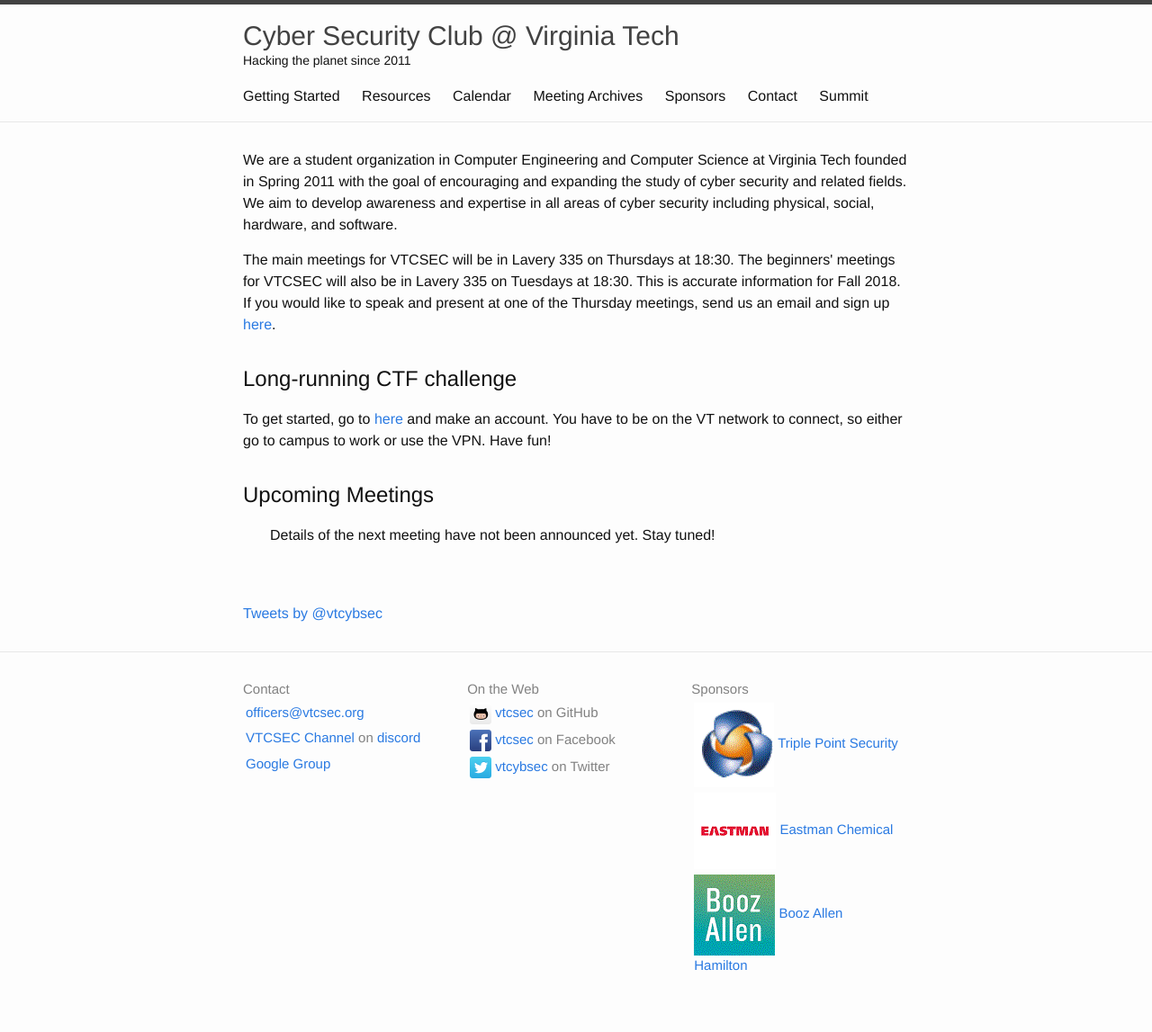
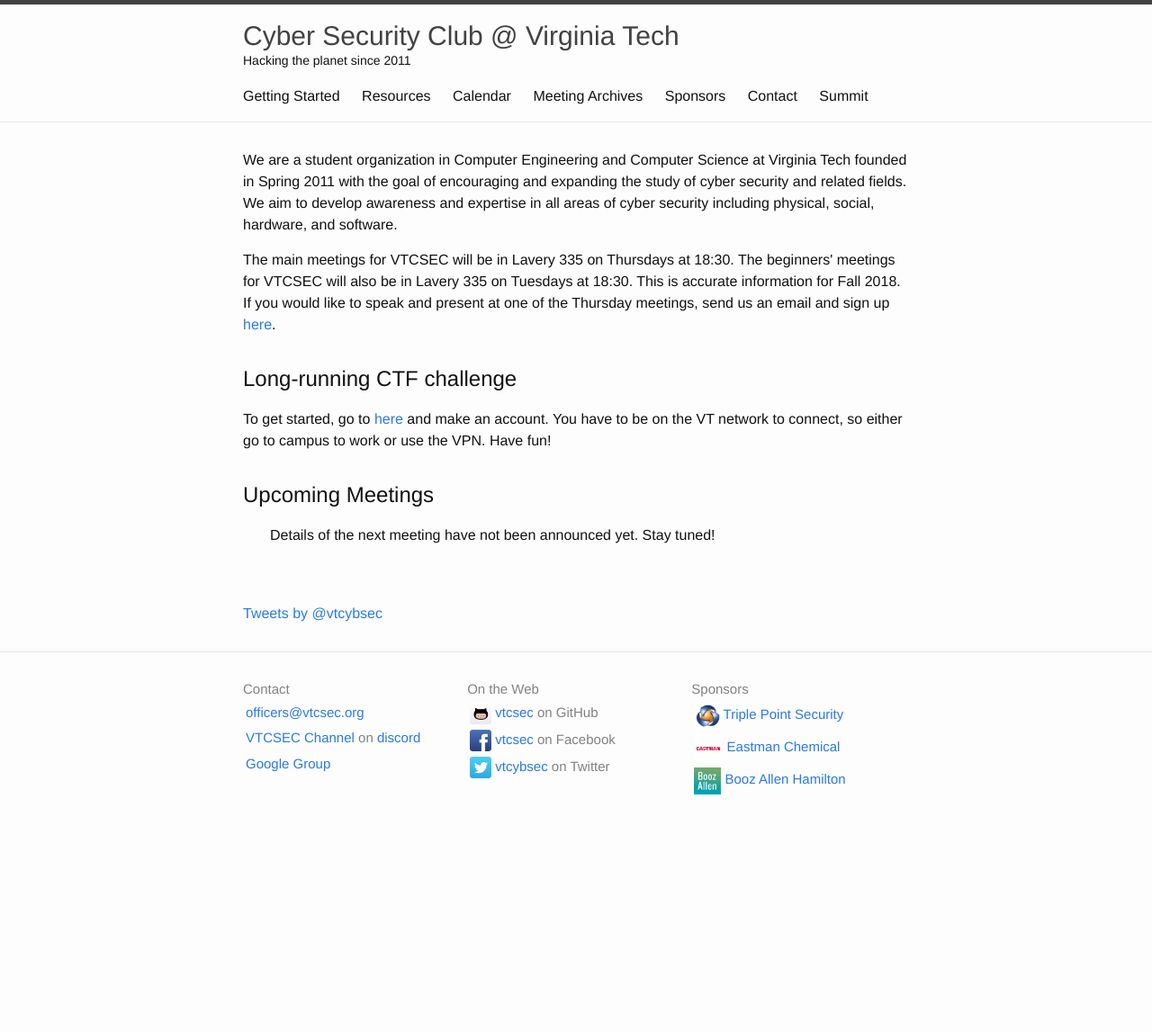
Before and after one commit to VTCSec/vtcsec.org, a Jekyll site: the page built from index.html, in a window 1280 px wide. Shown: the whole page at 90% size. Built offline with Jekyll 4.4.1, drawn with Linux system fonts in a browser that asks for light colours; comment, search, counter and statistics services are not loaded; after the commit the page ends 946 px from its top, so only the background shows below that.

Commit message:
Changed size of footer sponsor images

```diff
--- a/_includes/footer.html
+++ b/_includes/footer.html
@@ -33,7 +33,7 @@
           {% for sponsor in site.data.sponsors %}
           <li>
             <a href="{{ sponsor.url }}">
-              <img src="/images/sponsor-{{ sponsor.slug }}-tiny.gif" />
+              <img src="/images/sponsor-{{ sponsor.slug }}-tiny.gif" alt="{{ sponsor.name }} width="30" height="30" />
               <span class="company">{{ sponsor.name }}</span>
             </a>
           </li>
```
